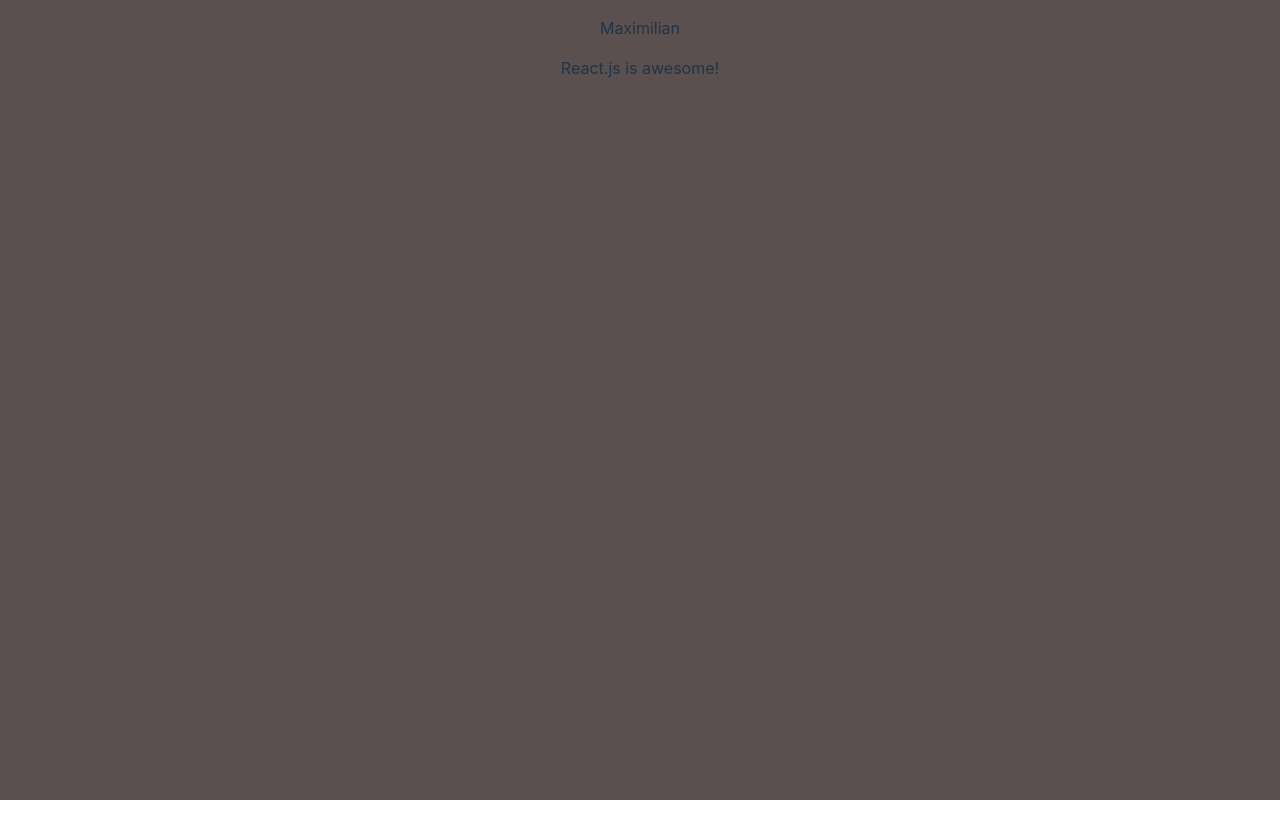
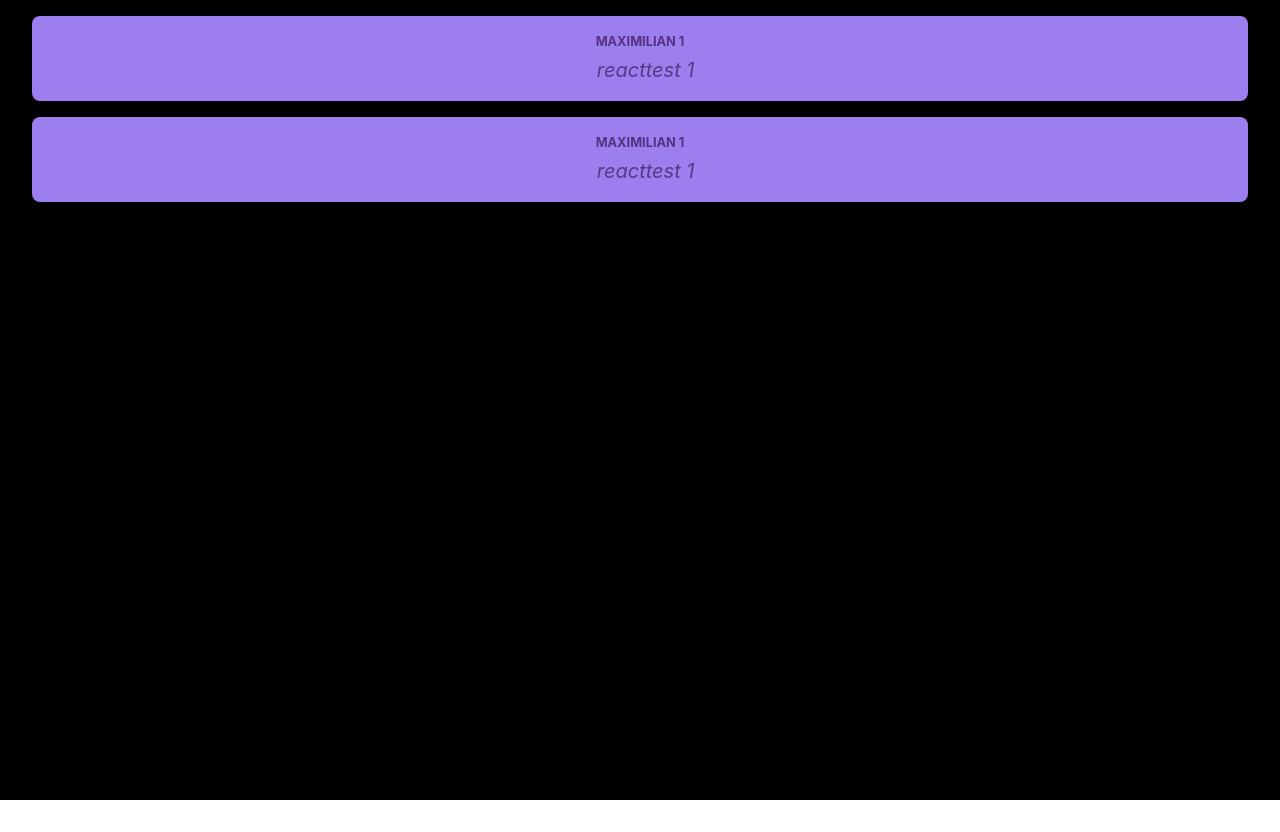
Before and after one commit to braverokmc79/react-crash-course, a React (Vite) app: page / in a window 1280 px wide. Built offline with nearby package versions, Linux system fonts and the light colour scheme.

Commit message:
21.css 모듈로 css 스타일 적용하기

```diff
--- a/src/App.css
+++ b/src/App.css
@@ -4,6 +4,7 @@
   padding: 2rem;
   text-align: center;
   height: 100vh;
+  width: 100%;
 }
 
 .logo {
--- a/src/App.tsx
+++ b/src/App.tsx
@@ -1,10 +1,15 @@
 import './App.css'
 import Post from './components/Post'
 
+
 function App() {
+
+
   return (
     <>
-      <Post />
+      <Post author="Maximilian 1 " body=" reacttest 1"  />
+
+      <Post author="Maximilian 1 " body=" reacttest 1"  />
     </>
   )
 }
--- /dev/null
+++ b/src/components/Post.module.css
@@ -0,0 +1,35 @@
+.post {
+    margin: 1rem 0;
+    padding: 1rem;
+    background-color: #9c7eee;
+    border-radius: 8px;
+    box-shadow: 0 1px 4px rgba(0, 0, 0, 0.2);
+    animation: animate-in 1s ease-out forwards;
+  }
+
+  .author {
+    font-size: 0.8rem;
+    font-weight: bold;
+    color: #543280;
+    margin: 0;
+    text-transform: uppercase;
+  }
+
+  .text {
+    white-space: pre-wrap;
+    font-size: 1.25rem;
+    margin: 0.25rem 0 0 0;
+    color: #593884;
+    font-style: italic;
+  }
+
+  @keyframes animate-in {
+    from {
+      opacity: 0;
+      transform: translateY(1rem);
+    }
+    to {
+      opacity: 1;
+      transform: translateY(0);
+    }
+  }
--- a/src/components/Post.tsx
+++ b/src/components/Post.tsx
@@ -1,12 +1,19 @@
-import React from 'react'
+import React from "react";
+import classes from './Post.module.css'
 
-const Post:React.FC =()=> {
-  return (
-    <div>
-      <p>Maximilian</p>
-      <p>React.js is awesome!</p>
-    </div>
-  )
+
+interface PostProps {
+  author: string;
+  body: string;
 }
 
-export default Post
+const Post: React.FC<PostProps> = (props) => {
+  return (
+    <div className={classes.post}>
+      <p className={classes.author}>{props.author}</p>
+      <p className={classes.text}> {props.body}</p>
+    </div>
+  );
+};
+
+export default Post;
--- a/src/index.css
+++ b/src/index.css
@@ -29,9 +29,10 @@
   display: flex;
   place-items: center;
   min-width: 320px;
-  background-color: #5a5050;
+  background-color: #000;
   height: 100vh;
-
+  color: #fff;
+  font-size: 1.2rem;
 }
 
 h1 {
@@ -70,3 +71,8 @@
     background-color: #f9f9f9;
   }
 }
+
+
+.post{
+  background-color: lightblue;
+}
```
